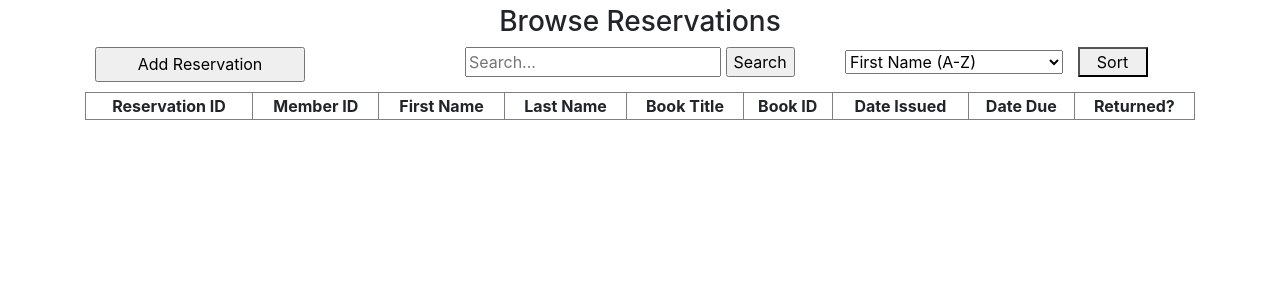
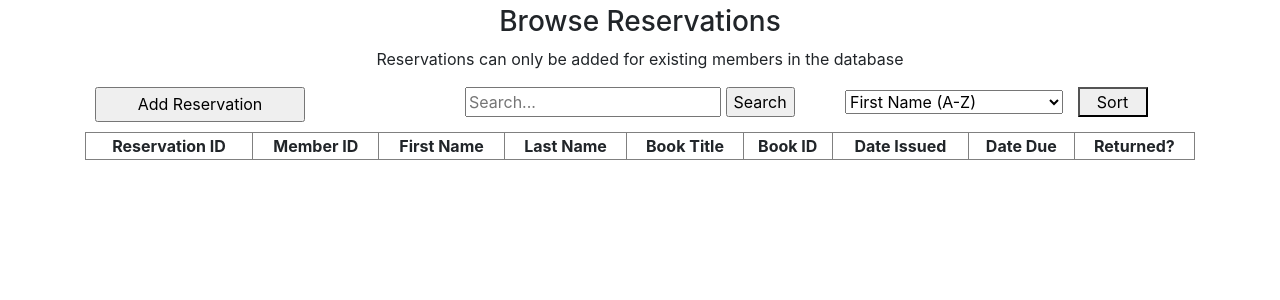
Before and after one commit to Cart6278/the-outdated-library-cs340, a Flask app: page /reservations_browse in a window 1280 px wide. Shown: the part 56-356 px from the top of the page. Run offline with Flask 2, Linux system fonts and the light colour scheme; data that the repository does not hold is empty; some libraries are stand-ins or nearby versions.

Commit message:
Add files via upload

```diff
--- a/starter_website/templates/reservations_browse.html
+++ b/starter_website/templates/reservations_browse.html
@@ -22,6 +22,7 @@
 
     <div class="container">
         <h3 class="text-center" style="margin-top: 5px;">Browse Reservations</h3>
+        <p class="text-center" style="margin-top: 5px;">Reservations can only be added for existing members in the database</p>
         <div class="row">
             <div class="col-4">
                 <input type="button" name="go_add_reservation" value="Add Reservation" onclick="window.location = '/reservations_add'" style="width: 60%; height: 35px; margin-left: 10px; margin-bottom: 10px;">
```
